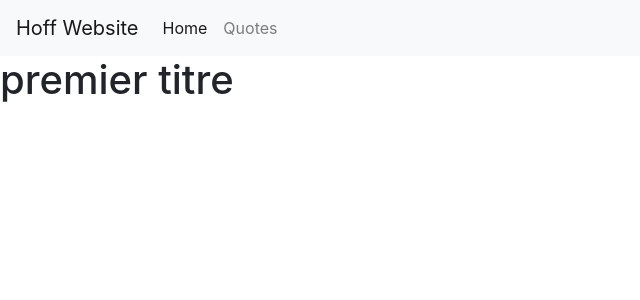
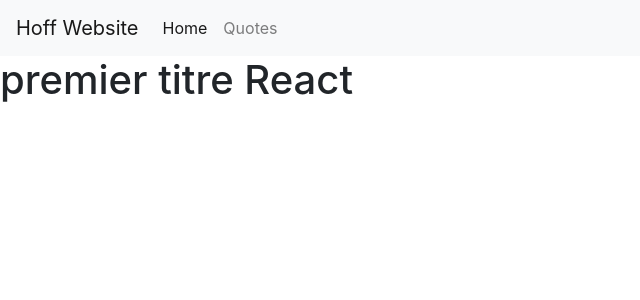
Before and after one commit to clemhff/MERN, a React (Create React App) app in the folder react_dir/: page / in a window 1280 px wide. Shown: the top 300 px of the page, without its empty margins (0-640 px from the left). Built offline with nearby package versions, Linux system fonts and the light colour scheme.

Commit message:
title react

```diff
--- a/react_dir/src/Quotes_List.js
+++ b/react_dir/src/Quotes_List.js
@@ -4,7 +4,7 @@ import React from 'react';
 function Quotes_List() {
   return (
     <div class="title_div">
-      <h1 class="title">premier titre</h1>
+      <h1 class="title">premier titre React</h1>
     </div>
   );
 }
```
